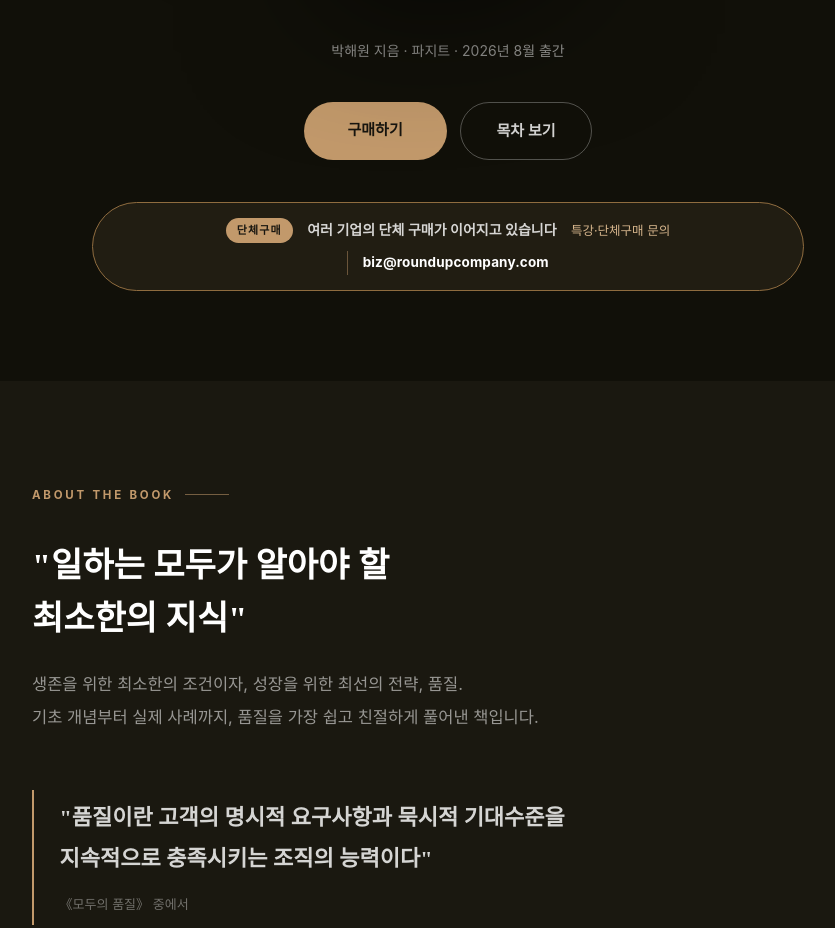
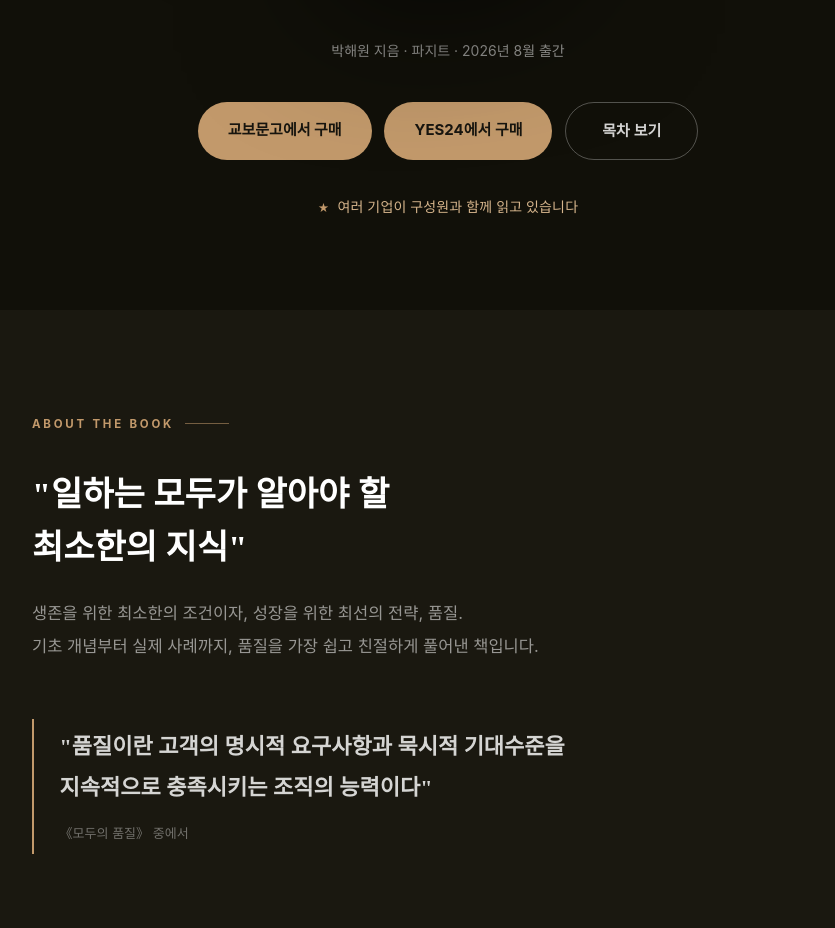
Before and after one commit to harmonybalance/everyonequality, a plain HTML site: page index.html in a window 1280 px wide. Shown: the part 859-1787 px from the top of the page, without its empty margins (192-1027 px from the left). Drawn offline with Linux system fonts and the light colour scheme; a web font is replaced by a local one.

Commit message:
Add files via upload

```diff
--- a/index.html
+++ b/index.html
@@ -147,21 +147,10 @@
   }
   .btn-ghost:hover { border-color: #fff; color: #fff; }
   .hero-note { margin-top: 1.3rem; font-size: 12.5px; color: var(--text-faint); }
-  .hero-event {
-    display: inline-flex; flex-wrap: wrap; align-items: center; justify-content: center;
-    gap: 0.5rem 0.9rem; margin-top: 2.6rem;
-    padding: 0.95rem 1.7rem; border: 1px solid var(--bronze-deep);
-    border-radius: 999px; background: rgba(198,156,109,0.09);
-    transition: border-color 0.2s, background 0.2s;
-  }
-  .hero-event:hover { border-color: var(--bronze); background: rgba(198,156,109,0.16); }
-  .he-tag { font-size: 11px; font-weight: 800; letter-spacing: 0.1em; color: var(--ink);
-    background: var(--bronze); border-radius: 999px; padding: 3px 11px; }
-  .he-text { font-size: 14px; font-weight: 600; color: var(--text); }
-  .he-period { font-size: 12.5px; color: var(--bronze-soft); }
-  .he-mail { font-size: 13.5px; font-weight: 700; color: #fff; letter-spacing: 0.01em; padding-left: 0.9rem; border-left: 1px solid rgba(198,156,109,0.45); }
-  .he-arrow { color: var(--bronze); font-weight: 800; }
-  @media (max-width: 640px) { .hero-event { padding: 0.85rem 1.2rem; } .he-text { font-size: 13px; } }
+  .btn-store { padding: 15px 30px; }
+  .hero-news { margin-top: 2.2rem; font-size: 14px; font-weight: 500; color: var(--bronze-soft); letter-spacing: 0.01em; }
+  .hero-news::before { content: "\2605"; margin-right: 0.5rem; font-size: 11px; color: var(--bronze); }
+  @media (max-width: 640px) { .btn-store { padding: 14px 22px; font-size: 14px; } }
 
   /* ── About ── */
   .about { background: var(--bg-soft); }
@@ -332,14 +321,11 @@
     <div class="hero-book reveal"><img src="book.png" alt="모두의 품질 도서 표지"></div>
     <p class="hero-meta reveal">박해원 지음 · 파지트 · 2026년 8월 출간</p>
     <div class="hero-btns reveal">
-      <a href="https://www.yes24.com/product/goods/194755999" target="_blank" rel="noopener" class="btn-bronze">구매하기</a>
+      <a href="https://product.kyobobook.co.kr/detail/S000220735580" target="_blank" rel="noopener" class="btn-bronze btn-store">교보문고에서 구매</a>
+      <a href="https://www.yes24.com/product/goods/194755999" target="_blank" rel="noopener" class="btn-bronze btn-store">YES24에서 구매</a>
       <a href="#contents" class="btn-ghost">목차 보기</a>
     </div>
-    <a href="#cta" class="hero-event reveal js-mail">
-      <span class="he-tag">단체구매</span>
-      <span class="he-text">여러 기업의 단체 구매가 이어지고 있습니다</span>
-      <span class="he-period">특강·단체구매 문의</span><span class="he-mail js-addr">biz [at] roundupcompany.com</span>
-    </a>
+    <p class="hero-news reveal">여러 기업이 구성원과 함께 읽고 있습니다</p>
   </div>
 </header>
 
@@ -528,7 +514,8 @@
   <h2 class="reveal">품질은 어쩌다 한 번 잘 만드는 운이 아니라,<br>한결같이 기대를 충족해 내는 일관성입니다</h2>
   <p class="desc reveal">《모두의 품질》 · 박해원 지음 · 파지트<br>출간 3개월 만에 4쇄, 온라인 서점에서 만나보실 수 있습니다.<br><br>책의 방법론을 조직에 적용하고 싶다면, 라운드업 컴퍼니가 함께합니다.</p>
   <div class="hero-btns reveal">
-    <a href="https://www.yes24.com/product/goods/194755999" target="_blank" rel="noopener" class="btn-bronze">구매하기</a>
+    <a href="https://product.kyobobook.co.kr/detail/S000220735580" target="_blank" rel="noopener" class="btn-bronze btn-store">교보문고에서 구매</a>
+    <a href="https://www.yes24.com/product/goods/194755999" target="_blank" rel="noopener" class="btn-bronze btn-store">YES24에서 구매</a>
     <a href="#cta" class="btn-ghost js-mail">특강·단체구매 문의</a>
   </div>
   <div class="mail-row reveal">
```
